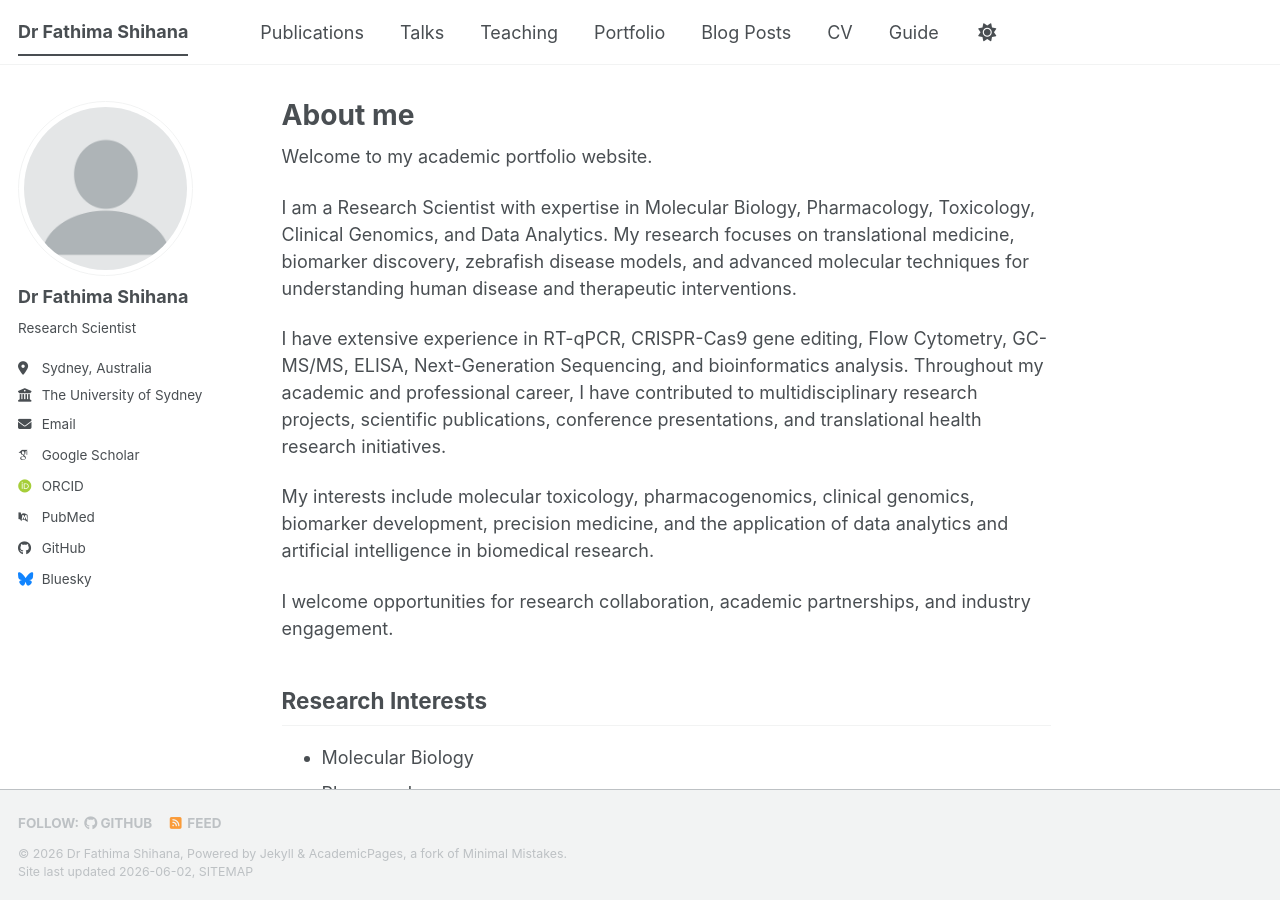
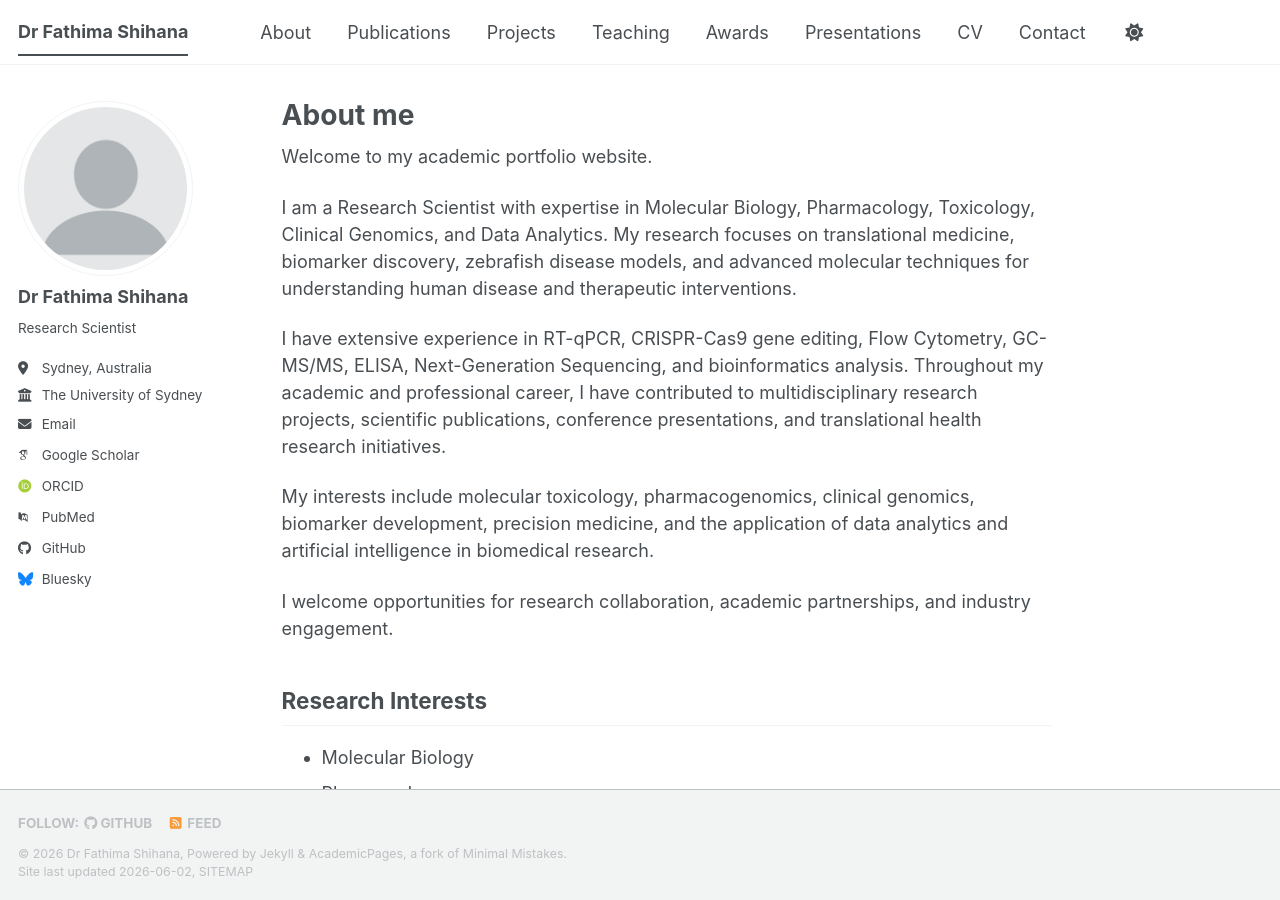
Before and after one commit to fathimashihana/fathimashihana.github.io, a Jekyll site: the page built from _pages/about.md, in a window 1280 px wide and 900 px high. Built offline with Jekyll 4.4.1, drawn with Linux system fonts in a browser that asks for light colours; some web fonts are replaced; a script bundle is joined from its source files by our own code; library files that are not in the unit come from our copies.

Commit message:
Update navigation.yml

```diff
--- a/_data/navigation.yml
+++ b/_data/navigation.yml
@@ -8,26 +8,26 @@
 #      Markdown formatted page while the second is generated using JSON.
 
 main:
+  - title: "About"
+    url: /
+
   - title: "Publications"
     url: /publications/
 
-  - title: "Talks"
-    url: /talks/
+  - title: "Projects"
+    url: /projects/
 
   - title: "Teaching"
     url: /teaching/
 
-  - title: "Portfolio"
-    url: /portfolio/
+  - title: "Awards"
+    url: /awards/
 
-  - title: "Blog Posts"
-    url: /year-archive/
+  - title: "Presentations"
+    url: /presentations/
 
   - title: "CV"
     url: /cv/
 
-  # - title: "CV"
-  #   url: /cv-json/
-
-  - title: "Guide"
-    url: /markdown/
+  - title: "Contact"
+    url: /contact/
```
